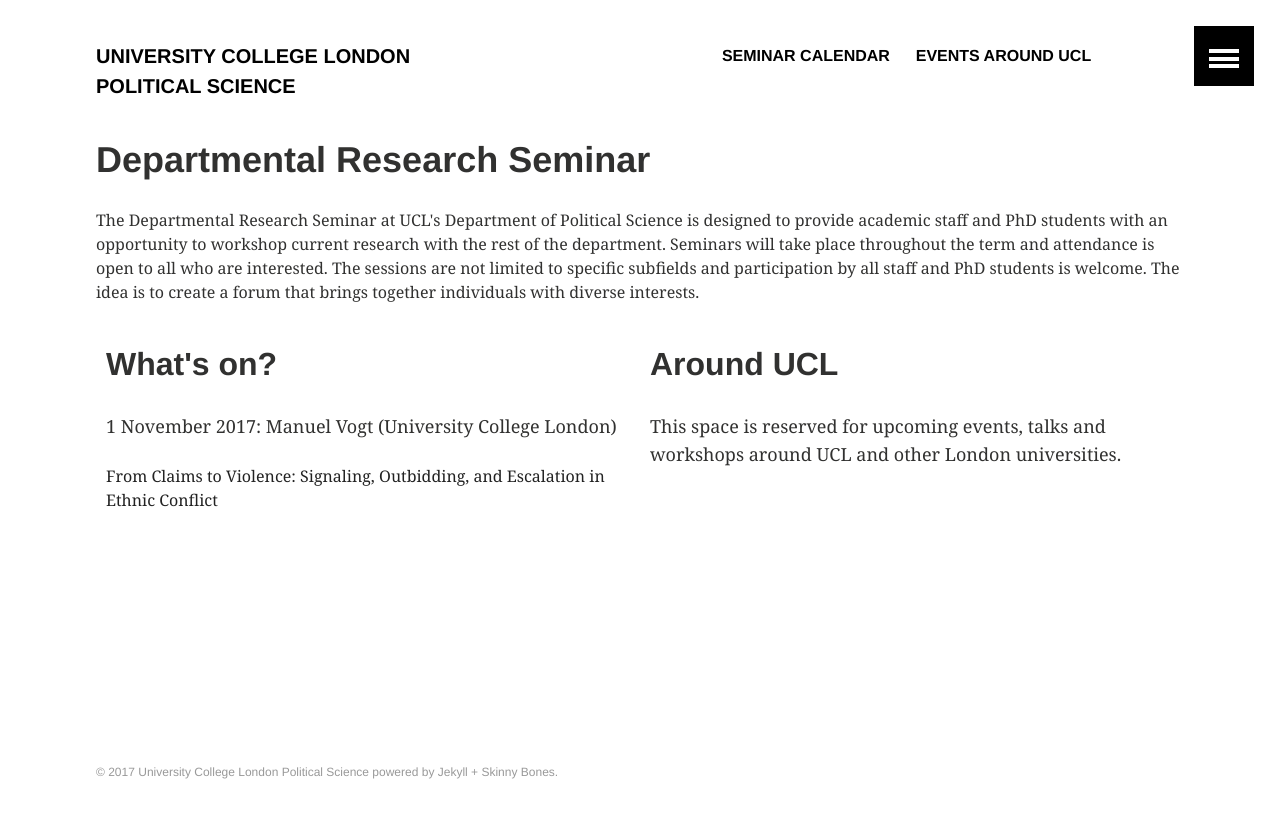
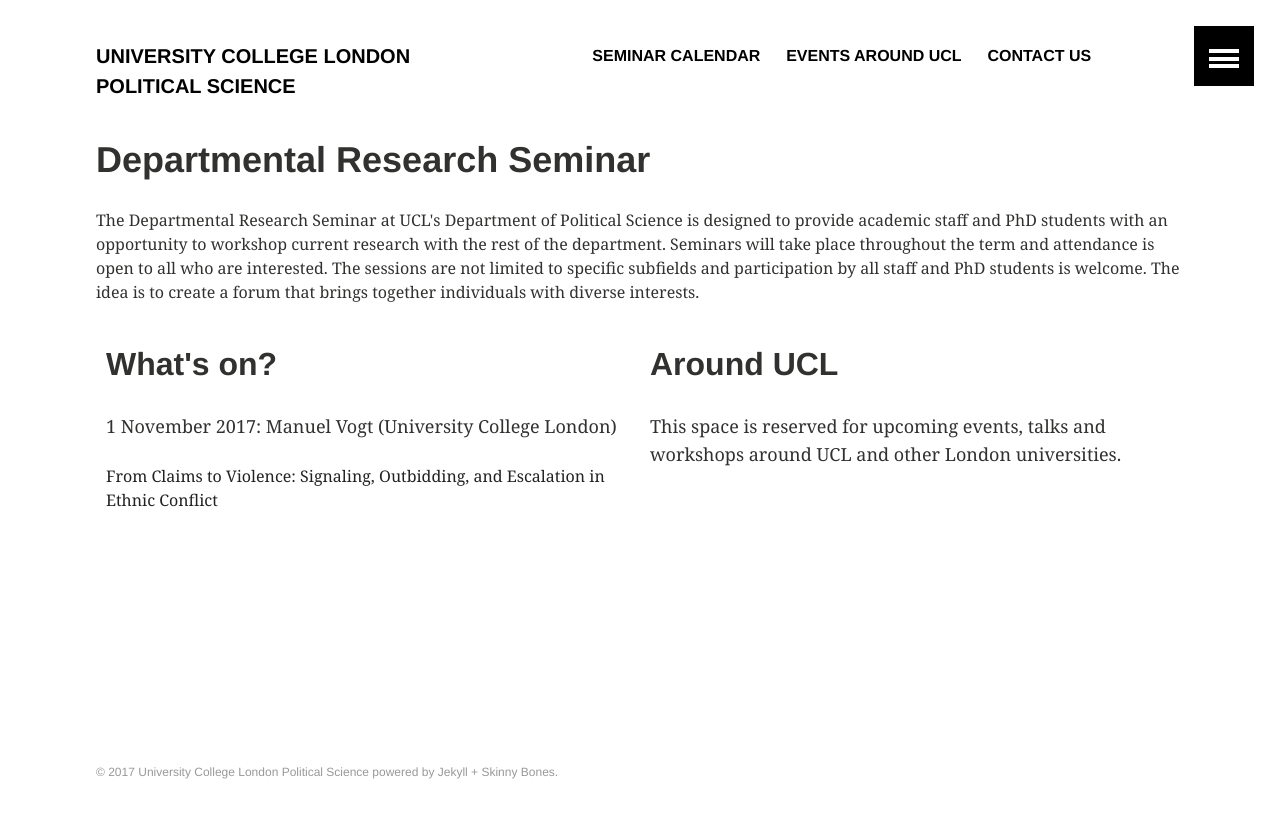
Before and after one commit to phischroeder/drs_page, a Jekyll site: the page built from index.html, in a window 1280 px wide. Shown: the top 818 px of the page. Built offline with Jekyll 4.4.1, drawn with Linux system fonts in a browser that asks for light colours.

Commit message:
Update navigation.yml

```diff
--- a/_data/navigation.yml
+++ b/_data/navigation.yml
@@ -7,3 +7,6 @@
 
 - title: Events around UCL
   url: https://github.com/mmistakes/skinny-bones-jekyll
+
+- title: Contact Us
+  url: https://github.com/mmistakes/skinny-bones-jekyll
```
